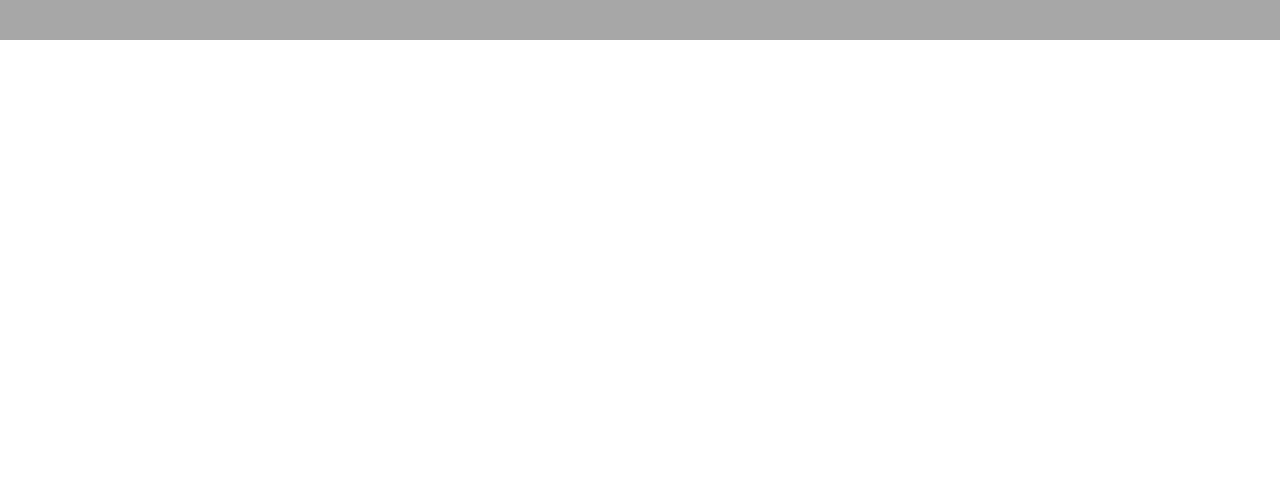
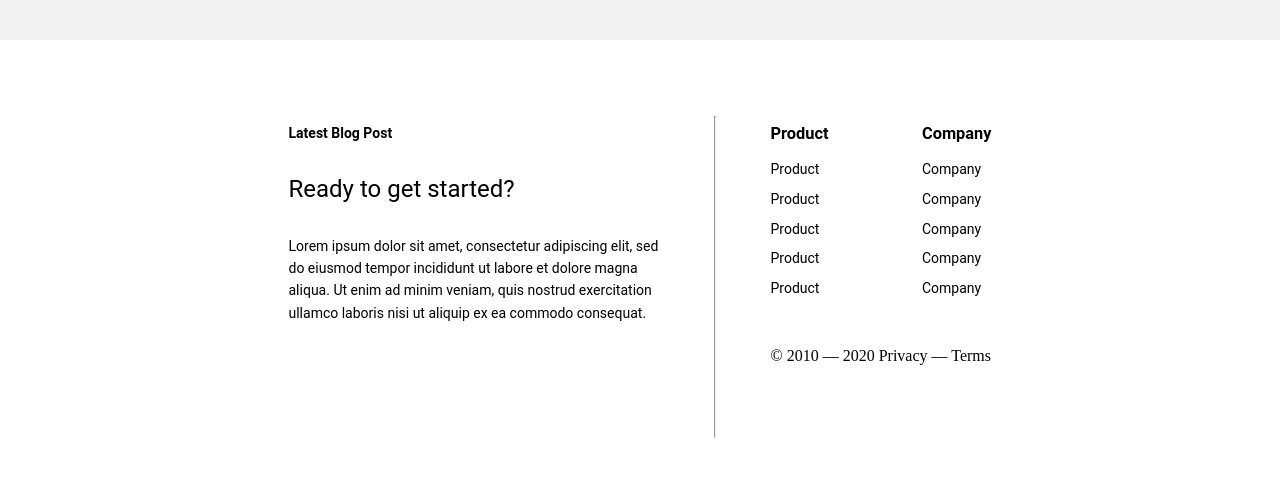
Before and after one commit to EddieCallenberg/html-css-trade, a plain HTML site: page index.html in a window 1280 px wide. Shown: the part 990-1478 px from the top of the page. Before the commit the page ends 1030 px from the top, so only its background shows below. Drawn offline with Linux system fonts and the light colour scheme.

Commit message:
Gjort en footer med html och css

```diff
--- a/css/styles.css
+++ b/css/styles.css
@@ -2,10 +2,9 @@ body {
     display: flex;
     justify-content: center;
     align-items: center;
-    height: auto;
     margin: 0;
-    overflow: hidden;
     flex-direction: column;
+    background-color: #e6e5e5;
 }
 
 .site-header {
@@ -75,12 +74,13 @@ body {
     max-width: 1440px;
     padding-left: 175px;
     padding-right: 175px;
+    flex-shrink: 1;
 }
 
 .section-one-article-content {
     width: 422px;
     height: 450px;
-
+    flex-shrink: 0;
 }
 
 .section-one-article-content h1 {
@@ -130,7 +130,7 @@ body {
     width: 100%;
     height: 266px;
     padding: 0px;
-    background-color: #a7a7a7;
+    background-color: #f2f2f2;
 }
 
 .social-proof h2 {
@@ -153,3 +153,100 @@ body {
     margin-top: 32px;
     margin-bottom: 32px;
 }
+
+.site-footer {
+    display: flex;
+    justify-content: center;
+    flex-shrink: 0;
+    width: 100%;
+    max-width: 1440px;
+    height: 380px;
+    padding-top: 68px;
+    background-color: #ffffff;
+}
+
+.footer-article {
+    display: flex;
+    flex-direction: column;
+    align-content: space-between;
+    height: 158px;
+    width: 370px;
+    padding: 0px;
+
+    color: #000;
+    font-family: Roboto;
+    font-style: normal;
+    line-height: 140.625%;
+}
+
+.footer-article-subtitle {
+    font-size: 14px;
+    font-weight: 700;
+}
+
+.footer-article-heading {
+    font-size: 24px;
+    font-weight: 400;
+}
+
+.footer-article-text {
+    width: 370px;
+    font-size: 14px;
+    font-weight: 400;
+}
+
+.footer-splitter {
+    width: 0px;
+    height: 320px;
+    flex-shrink: 0;
+    margin-left: 55px;
+    margin-right: 55px;
+
+    stroke-width: 1px;
+    stroke: #000;
+}
+
+.links-right {
+    display: flex;
+    justify-content: space-between;
+    width: 221px;
+    height: 174px;
+    flex-shrink: 0;
+
+    color: #000;
+    font-family: Roboto;
+    font-size: 14px;
+    font-style: normal;
+    line-height: 140.625%
+}
+
+.links-right h3 {
+    font-weight: 700;
+}
+
+
+.product , .company {
+    display: flex;
+    flex-direction: column;
+}
+
+.links-right a {
+    text-decoration: none;
+    color: #000;
+    font-family: Roboto;
+    font-size: 14px;
+    font-style: normal;
+    font-weight: 400;
+    line-height: 140.625%; /* 19.688px */
+    margin-bottom: 10px;
+}
+
+.links-right-container {
+    display: flex;
+    flex-direction: column;
+    height: 249px;
+}
+
+.links-right-container p {
+    margin-top: 65px;
+}
--- a/index.html
+++ b/index.html
@@ -41,14 +41,43 @@
         <section class="social-proof">
             <h2>Trusted by the World's Best Companies</h2>
             <div class="social-proof-logos">
-                <img src="images/Logo 06.png" alt="">
-                <img src="images/Logo 06.png" alt="">
-                <img src="images/Logo 06.png" alt="">
-                <img src="images/Logo 06.png" alt="">
-                <img src="images/Logo 06.png" alt="">
-                <img src="images/Logo 06.png" alt="">
+                <img src="images/Logo 06.png" alt="Compaany 1">
+                <img src="images/Logo 06.png" alt="Compaany 2">
+                <img src="images/Logo 06.png" alt="Compaany 3">
+                <img src="images/Logo 06.png" alt="Compaany 4">
+                <img src="images/Logo 06.png" alt="Compaany 5">
+                <img src="images/Logo 06.png" alt="Compaany 6">
             </div>
         </section>
     </main>
+    <footer class="site-footer">
+        <article class="footer-article">
+            <p class="footer-article-subtitle">Latest Blog Post</p>
+            <h2 class="footer-article-heading">Ready to get started?</h2>
+            <p class="footer-article-text">Lorem ipsum dolor sit amet, consectetur adipiscing elit, sed do eiusmod tempor incididunt ut labore et dolore magna aliqua. Ut enim ad minim veniam, quis nostrud exercitation ullamco laboris nisi ut aliquip ex ea commodo consequat.</p>
+        </article>
+        <hr class="footer-splitter">
+        <div class="links-right-container">
+            <article class="links-right">
+                <div class="product">
+                    <h3>Product</h3>
+                    <a href="">Product</a>
+                    <a href="">Product</a>
+                    <a href="">Product</a>
+                    <a href="">Product</a>
+                    <a href="">Product</a>
+                </div>
+                <div class="company">
+                    <h3>Company</h3>
+                    <a href="">Company</a>
+                    <a href="">Company</a>
+                    <a href="">Company</a>
+                    <a href="">Company</a>
+                    <a href="">Company</a>
+                </div>
+            </article>
+            <p>© 2010 — 2020   Privacy — Terms</p>
+        </div>
+    </footer>
 </body>
 </html>
```
